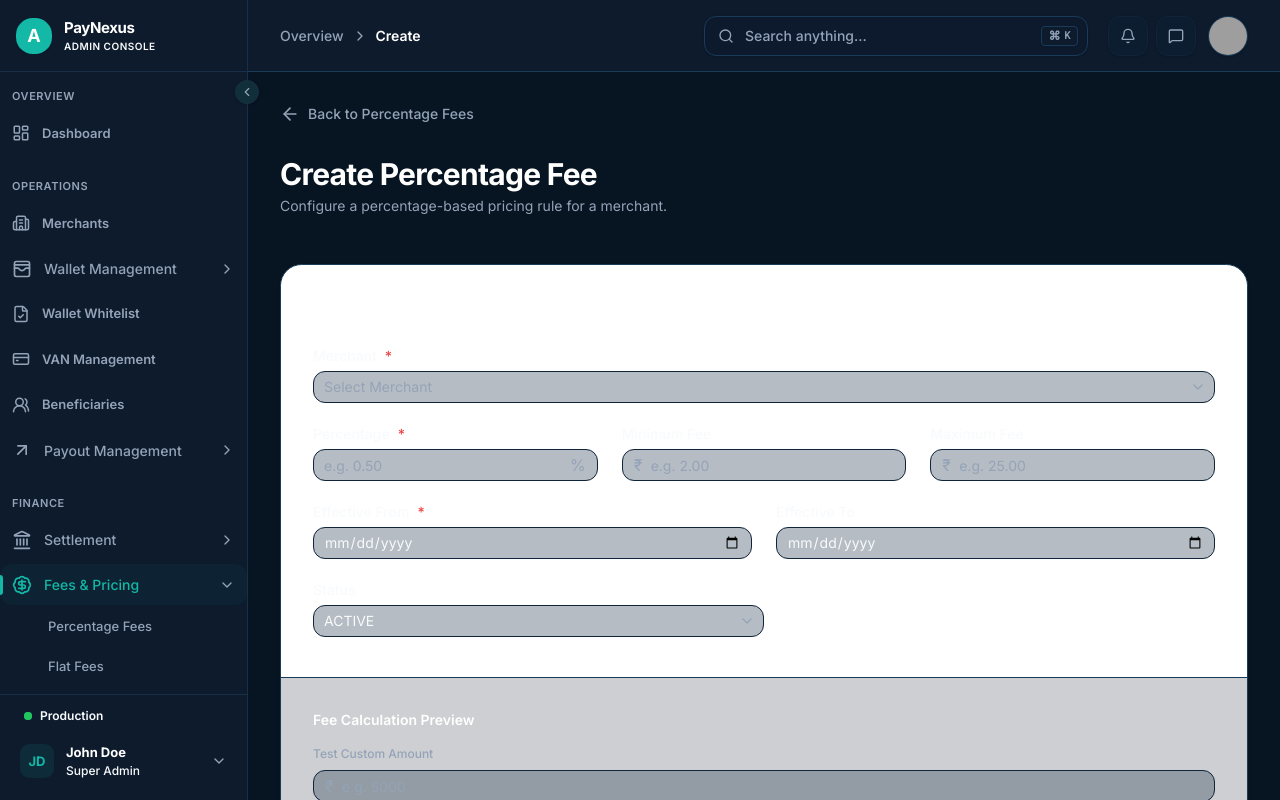
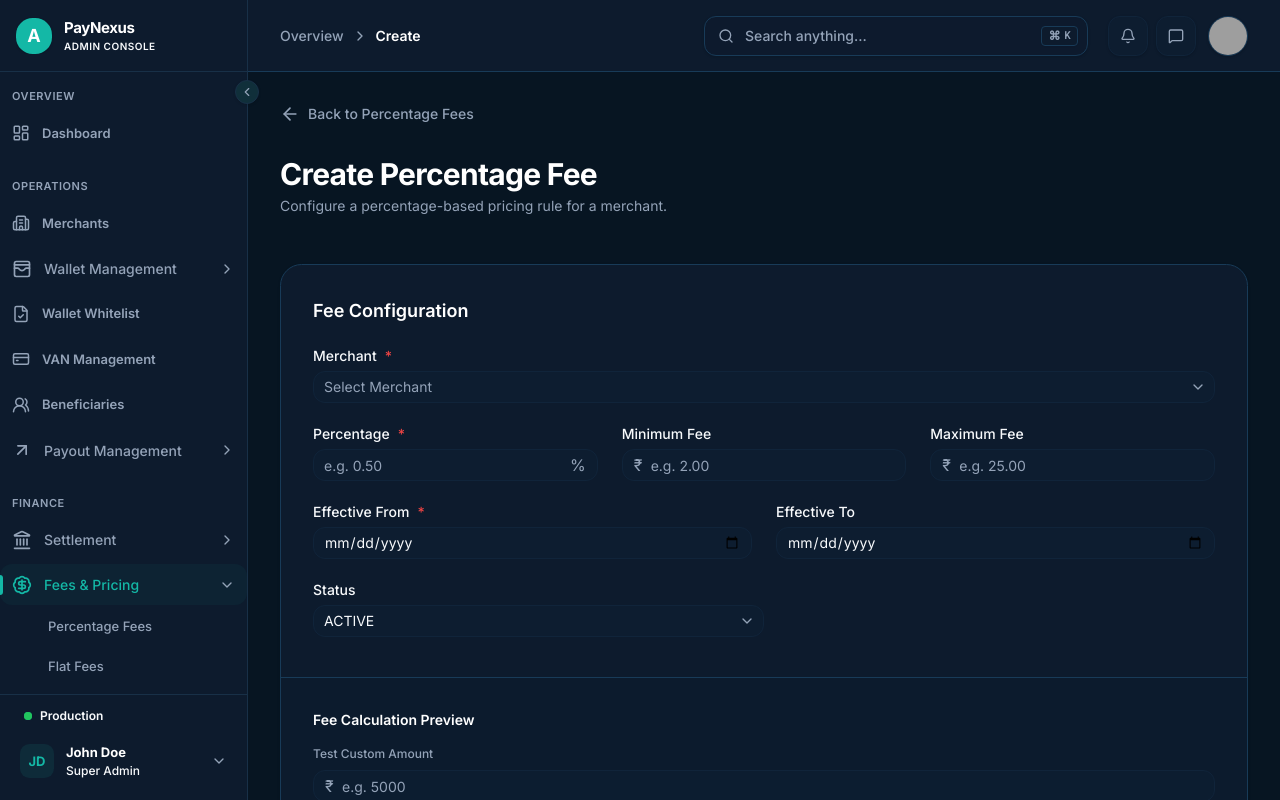
Before and after one commit to 0xkid-root/payoutClone, a Next.js app: page /fees-pricing/percentage/create in a window 1280 px wide. Built offline with nearby package versions, Linux system fonts and the light colour scheme; grey boxes are pictures that could not be loaded.

Commit message:
style: apply dark theme color fixes to create-percentage-fee.tsx

```diff
--- a/src/features/fees-pricing/components/percentage/create-percentage-fee.tsx
+++ b/src/features/fees-pricing/components/percentage/create-percentage-fee.tsx
@@ -100,7 +100,7 @@ export function CreatePercentageFee() {
  description="Configure a percentage-based pricing rule for a merchant."
  />
 
-      <div className="rounded-2xl border border-border bg-white shadow-sm border-border bg-background overflow-hidden">
+ <div className="rounded-2xl border border-border shadow-sm border-border bg-card overflow-hidden">
  <form onSubmit={handleSubmit(onSubmit)}>
  <div className="p-6 md:p-8 space-y-6">
  <h3 className="text-lg font-semibold text-foreground dark:text-white">Fee Configuration</h3>
@@ -205,7 +205,7 @@ export function CreatePercentageFee() {
 
  <div className="border-t border-border" />
 
-          <div className="p-6 md:p-8 bg-background/20">
+ <div className="p-6 md:p-8 bg-card/20">
  <FeeCalculationPreview
  feeType="PERCENTAGE"
  percentage={watchPercentage || 0}
@@ -214,7 +214,7 @@ export function CreatePercentageFee() {
  />
  </div>
 
-          <div className="border-t border-border p-6 md:px-8 flex justify-end gap-3 bg-white bg-background">
+ <div className="border-t border-border p-6 md:px-8 flex justify-end gap-3 bg-card">
  <Button type="button" variant="outline" onClick={() => router.push("/fees-pricing/percentage")}>
  Cancel
  </Button>
```
Lines whose indentation alone changed are shown as unchanged.
